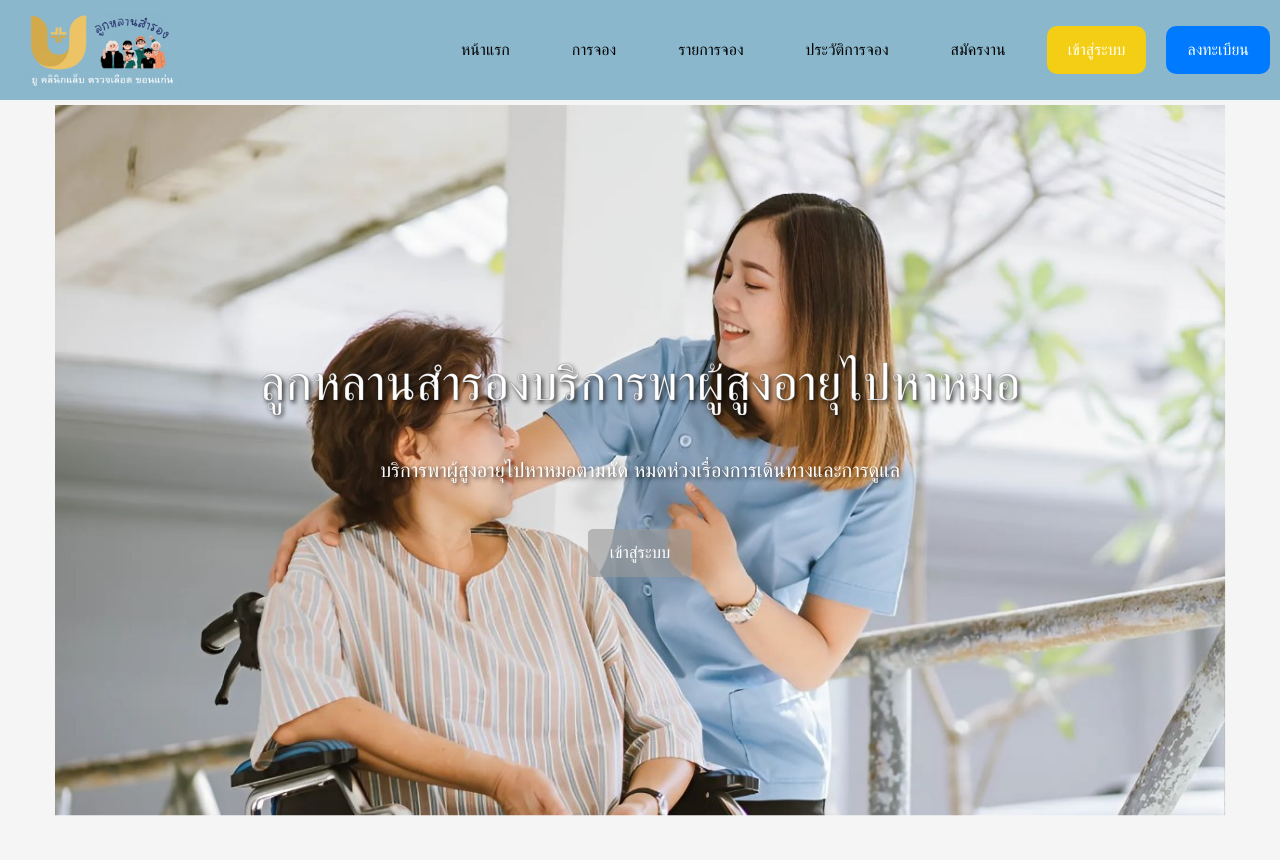
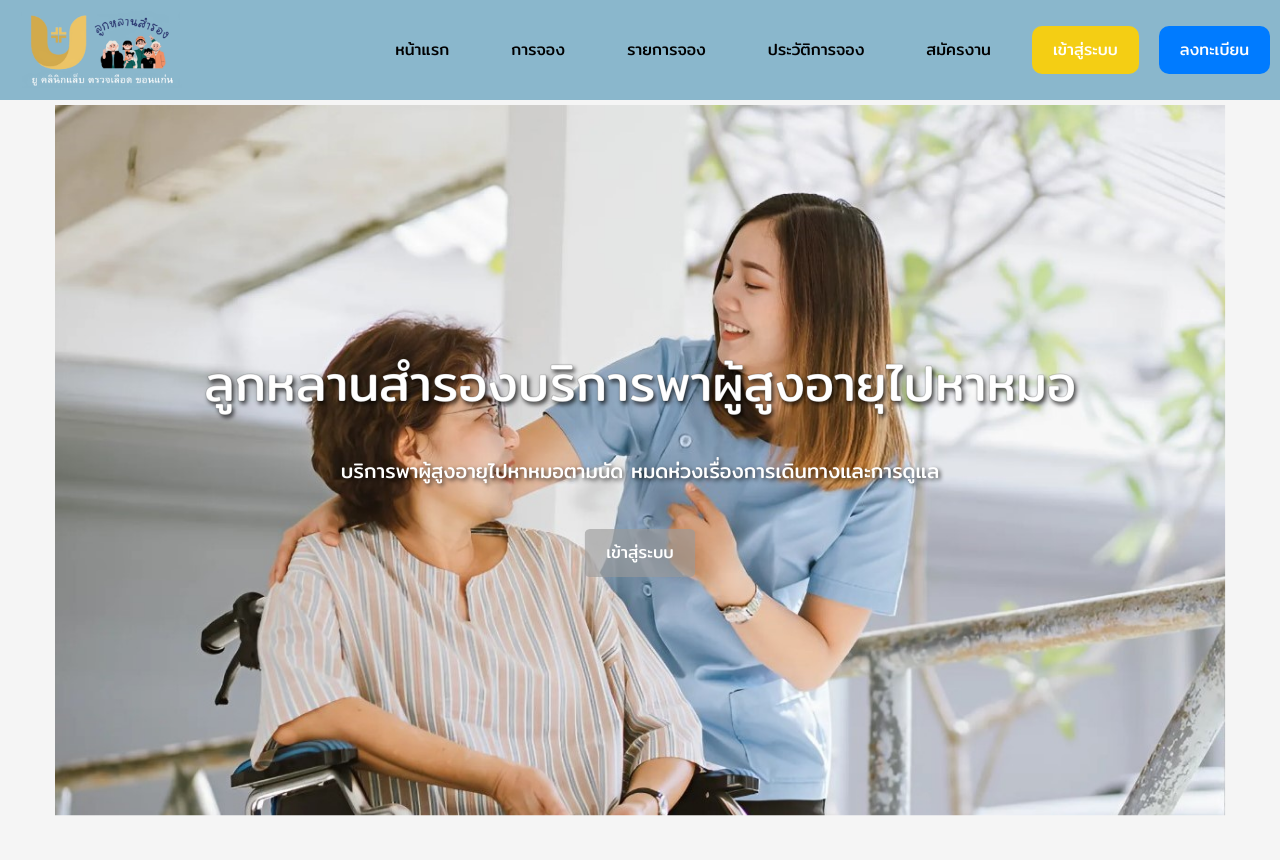
Before and after one commit to ryujinX13/project_php, a PHP site: page /project_php/ in a window 1280 px wide; the page is wider, and only the part inside the window is pictured. Shown: the top 860 px of that part. Run offline with PHP 8.4, Linux system fonts and the light colour scheme; some libraries are stand-ins or nearby versions.

Commit message:
ฟ้อนนนนนนนนนนนนนนนนนน

```diff
--- a/css/admin/styles_showtraining.css
+++ b/css/admin/styles_showtraining.css
@@ -1,5 +1,7 @@
+@import url('https://fonts.googleapis.com/css2?family=Mitr:wght@200;300;400;500;600;700&display=swap');
+
 body {
-    font-family: Arial, sans-serif;
+    font-family: "Mitr", sans-serif;
     background-color: #f9f9f9;
     margin: 0;
     padding: 0;
@@ -92,7 +94,7 @@ body {
 h1 {
     text-align: center;
     color: #000000;
-    font-family: 'Mali', sans-serif;
+    font-family: "Mitr", sans-serif;
 }
 table {
     width: 100%;
--- a/css/admin/stylesadd_prov.css
+++ b/css/admin/stylesadd_prov.css
@@ -1,5 +1,7 @@
+@import url('https://fonts.googleapis.com/css2?family=Mitr:wght@200;300;400;500;600;700&display=swap');
+
 body {
-    font-family: Arial, sans-serif;
+    font-family: "Mitr", sans-serif;
     margin: 0;
     padding: 0;
     background-color: #f4f4f4;
--- a/css/admin/stylesadmin_dashboard.css
+++ b/css/admin/stylesadmin_dashboard.css
@@ -1,5 +1,7 @@
+@import url('https://fonts.googleapis.com/css2?family=Mitr:wght@200;300;400;500;600;700&display=swap');
+
 body {
-    font-family: Arial, sans-serif;
+    font-family: "Mitr", sans-serif;
     background-color: #f9f9f9;
     margin: 0;
     padding: 0;
--- a/css/admin/stylesadmin_login.css
+++ b/css/admin/stylesadmin_login.css
@@ -1,5 +1,6 @@
+@import url('https://fonts.googleapis.com/css2?family=Mitr:wght@200;300;400;500;600;700&display=swap');
 body {
-    font-family: Arial, sans-serif;
+    font-family: "Mitr", sans-serif;
     background-color: #FFE4CF;
     margin: 0;
     padding: 0;
--- a/css/admin/stylesdelete_prov.css
+++ b/css/admin/stylesdelete_prov.css
@@ -1,5 +1,7 @@
+@import url('https://fonts.googleapis.com/css2?family=Mitr:wght@200;300;400;500;600;700&display=swap');
+
 body {
-    font-family: Arial, sans-serif;
+    font-family: "Mitr", sans-serif;
     background-color: #f9f9f9;
     margin: 0;
     padding: 0;
--- a/css/admin/stylesedit_announce.css
+++ b/css/admin/stylesedit_announce.css
@@ -1,5 +1,7 @@
+@import url('https://fonts.googleapis.com/css2?family=Mitr:wght@200;300;400;500;600;700&display=swap');
+
 body {
-    font-family: Arial, sans-serif;
+    font-family: "Mitr", sans-serif;
     background-color: #f9f9f9;
     margin: 0;
     padding: 0;
--- a/css/admin/stylesedit_training.css
+++ b/css/admin/stylesedit_training.css
@@ -1,5 +1,7 @@
+@import url('https://fonts.googleapis.com/css2?family=Mitr:wght@200;300;400;500;600;700&display=swap');
+
 body {
-    font-family: Arial, sans-serif;
+    font-family: "Mitr", sans-serif;
     background-color: #f9f9f9;
     margin: 0;
     padding: 0;
--- a/css/admin/stylesprov_display.css
+++ b/css/admin/stylesprov_display.css
@@ -1,5 +1,6 @@
+@import url('https://fonts.googleapis.com/css2?family=Mitr:wght@200;300;400;500;600;700&display=swap');
 body {
-    font-family: Arial, sans-serif;
+    font-family: "Mitr", sans-serif;
     background-color: #f9f9f9;
     margin: 0;
     padding: 0;
--- a/css/admin/stylesupdate_prov.css
+++ b/css/admin/stylesupdate_prov.css
@@ -1,5 +1,6 @@
+@import url('https://fonts.googleapis.com/css2?family=Mitr:wght@200;300;400;500;600;700&display=swap');
 body {
-    font-family: Arial, sans-serif;
+    font-family: "Mitr", sans-serif;
     background-color: #f4f4f4;
     margin: 0;
     padding: 0;
--- a/css/provider/stylesprovlogin.css
+++ b/css/provider/stylesprovlogin.css
@@ -1,5 +1,6 @@
+@import url('https://fonts.googleapis.com/css2?family=Mitr:wght@200;300;400;500;600;700&display=swap');
 body {
-    font-family: Arial, sans-serif;
+    font-family: "Mitr", sans-serif;
     background-color: #FFE4CF;
     margin: 0;
     padding: 0;
@@ -63,7 +64,7 @@ body {
 h3 {
 
     text-align: center;
-    font-family: 'Mali', sans-serif;
+    font-family: "Mitr", sans-serif;
     color: #000000;
 
 }
--- a/css/stylesindex.css
+++ b/css/stylesindex.css
@@ -1,9 +1,11 @@
+@import url('https://fonts.googleapis.com/css2?family=Mitr:wght@200;300;400;500;600;700&display=swap');
 body {
-    font-family: 'Arial', sans-serif;
+    font-family: "Mitr", sans-serif;
     line-height: 1.6;
     background-color: #f5f5f5;
     margin: 0;
     padding: 0;
+
 
 }
 
@@ -15,7 +17,7 @@ body {
     background-color: #8ab7cc;
     padding: 10px 0;
     justify-content: center;
-    font-family: 'Mali', sans-serif;
+    font-family: "Mitr", sans-serif;
 }
 
 .tab-bar img {
@@ -73,6 +75,7 @@ body {
     width: 100%;
     animation: moveBackground 20s infinite alternate;
     overflow: hidden; /* ป้องกันการเลื่อนที่อาจเกิดขึ้น */
+
 }
 
 .header h1, .header p {
@@ -81,6 +84,7 @@ body {
     font-family: 'Mali', sans-serif; /* ใช้ฟ้อนต์ Mali */
     margin: 0; /* ลบระยะห่างภายนอก */
     padding: 10px 20px; /* เพิ่มระยะห่างภายใน */
+    font-weight: 400; /* ลดความหนาตัวหนังสือ */
 }
 
 /* เพิ่มขนาดตัวหนังสือเฉพาะหัวข้อ */
@@ -107,13 +111,13 @@ body {
 .header h1 {
     font-size: 3em;
     margin-bottom: 20px;
-    font-family: 'Mali', sans-serif;
+    font-family: "Mitr", sans-serif;
 }
 
 .header p {
     font-size: 1.2em;
     margin-bottom: 30px;
-    font-family: 'Mali', sans-serif;
+    font-family: "Mitr", sans-serif;
 
 }
 
@@ -159,7 +163,7 @@ ul li{
     flex: 1;
     padding: 70px;
     text-align: center;
-    font-family: 'Mali', sans-serif;
+    font-family: "Mitr", sans-serif;
 
 }
 
@@ -168,7 +172,7 @@ ul li{
 .travel-fee-section .text-content h2 {
     color: #000;
     margin-bottom: 20px;
-    font-family: 'Mali', sans-serif;
+    font-family: "Mitr", sans-serif;
 
 }
 
@@ -177,7 +181,7 @@ ul li{
 .travel-fee-section .text-content p {
     font-size: 1em;
     color: #000000;
-    font-family: 'Mali', sans-serif;
+    font-family: "Mitr", sans-serif;
 
 }
 
@@ -301,12 +305,12 @@ footer .contact-info p,
 footer .address p {
     margin: 5px 0;
     color: #333;
-    font-family: 'Mali', sans-serif;
+    font-family: "Mitr", sans-serif;
 }
 
 footer .contact-info p {
     font-weight: bold;
-    font-family: 'Mali', sans-serif;
+    font-family: "Mitr", sans-serif;
 }
 
 footer .contact-info img {
--- a/css/user/stylesapplyProvider.css
+++ b/css/user/stylesapplyProvider.css
@@ -120,11 +120,13 @@ body {
 h1 {
     text-align: center;
     margin-bottom: 20px;
+    font-weight: 400; /* ลดความหนาตัวหนังสือ */
 }
 
 form {
     display: flex;
     flex-direction: column;
+
 }
 
 label {
--- a/css/user/styleslogin_level.css
+++ b/css/user/styleslogin_level.css
@@ -65,8 +65,9 @@ body {
     margin: 20px 0 -60px 0; /* เพิ่ม margin-top เพื่อระยะห่างจากด้านบน */
     color: black;
     text-align: center; /* จัดตำแหน่ง h1 ให้อยู่กลาง */
-    font-family: 'Mali', sans-serif;
+    font-family: "Mitr", sans-serif;
     margin-top: 50px;
+    font-weight: 400; /* ลดความหนาตัวหนังสือ */
 }
 
 
@@ -89,7 +90,7 @@ body {
     transition: background-color 0.3s ease, transform 0.3s ease;
     width: 150px; /* กำหนดความกว้างของปุ่ม */
     text-align: center;
-    font-family: 'Mali', sans-serif;
+    font-family: "Mitr", sans-serif;
 }
 
 .login-button:hover {
```
Also changed, not shown: css/user/stylesHomepage.css (+9 -20 lines), css/user/stylesaccount_user.css (+14 -13 lines), css/user/stylesannounce.css (+45 -43 lines), css/user/styleslogin.css (+14 -12 lines), css/user/stylesotp_verification.css (+10 -8 lines), css/user/stylesregister.css (+5 -5 lines).
